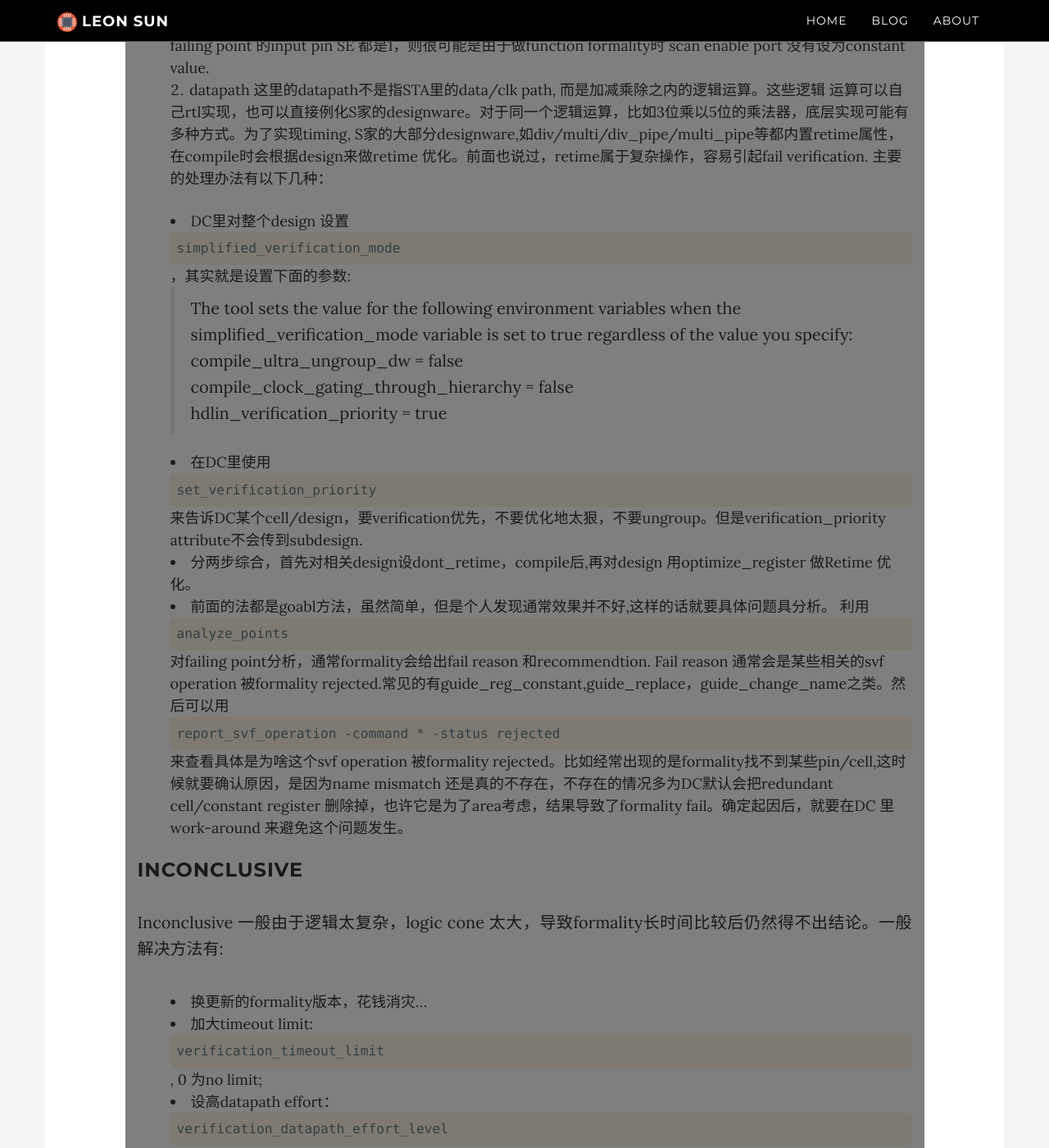
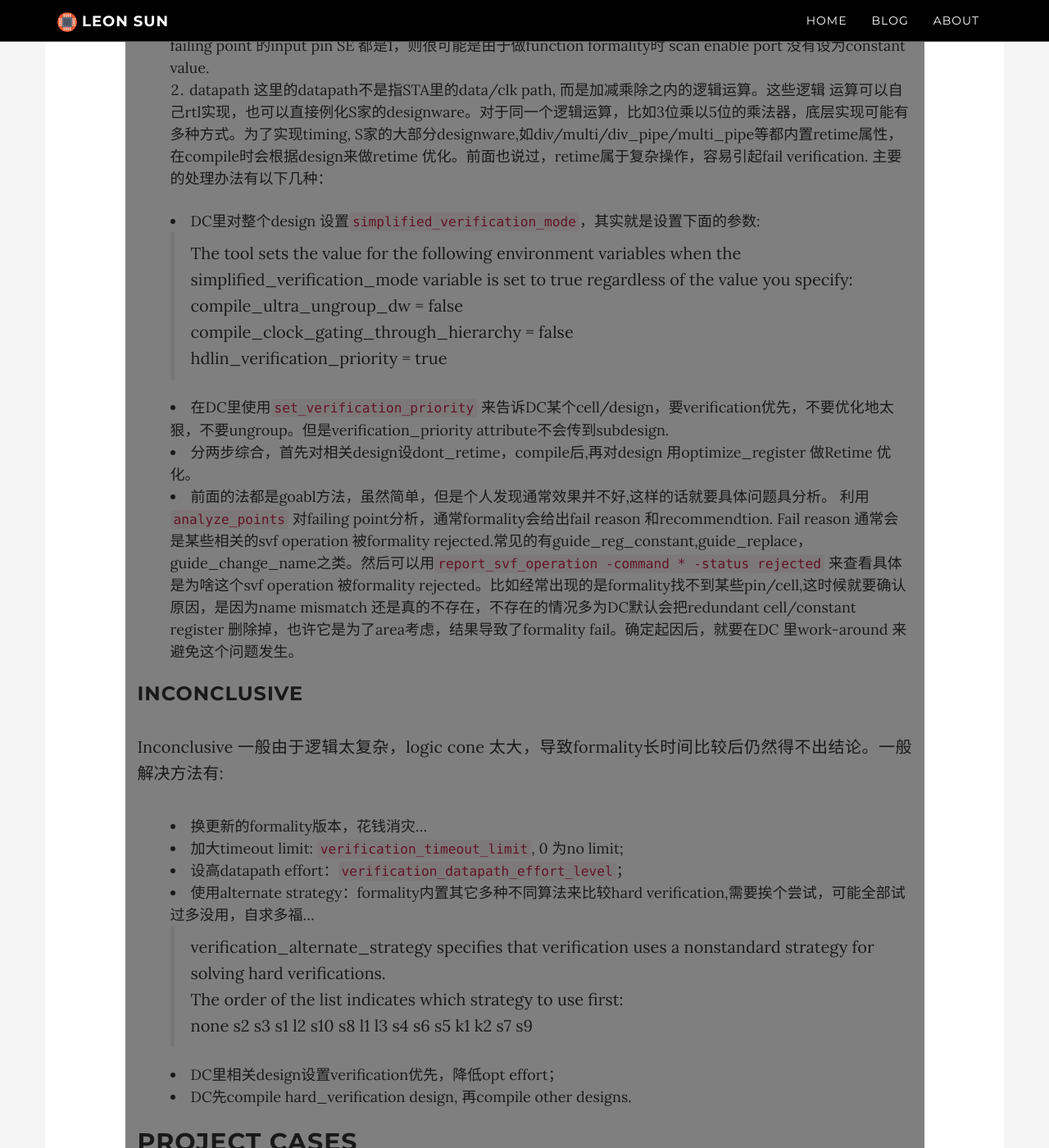
Before and after one commit to iLeonSun/iLeonSun.github.io, a Jekyll site: the page built from _posts/2017-08-23-how-to-pass-formality.md, in a window 1280 px wide and 1400 px high, scrolled down 1785 px. Shown: the whole window at 82% size. Built offline with Jekyll 4.4.1, drawn with Linux system fonts in a browser that asks for light colours; nearby versions of some CDN libraries; comment, search, counter and statistics services are not loaded.

Commit message:
modify css again

```diff
--- a/css/solarized-light.css
+++ b/css/solarized-light.css
@@ -2,7 +2,7 @@
 Orginal Style from ethanschoonover.com/solarized (c) Jeremy Hull <sourdrums@gmail.com>
 */
 
-.hljs,.highlighter-rouge{
+.hljs,div.highlighter-rouge{
   display: block;
   overflow-x: auto;
   padding: 0.5em;
```
